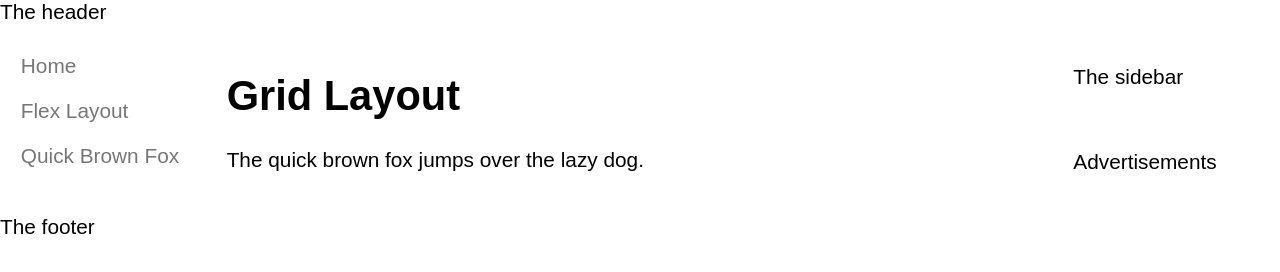
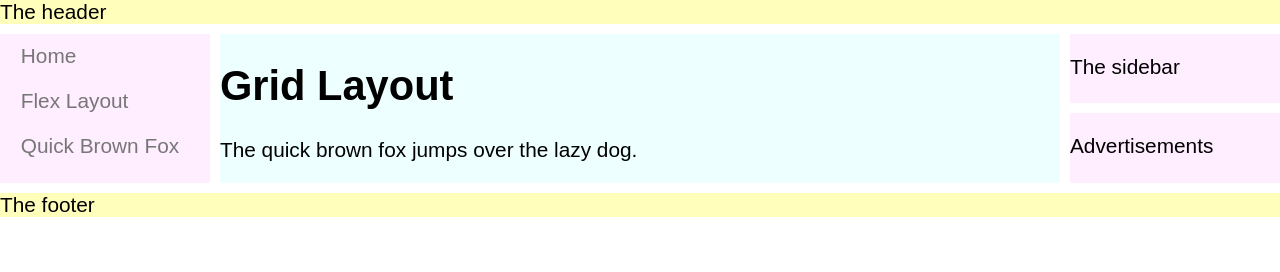
Before and after one commit to siuyin/hellocss, a plain HTML site: page static/grid.html in a window 1280 px wide. Drawn offline with Linux system fonts and the light colour scheme.

Commit message:
Updated css.

```diff
--- a/static/css/flex.css
+++ b/static/css/flex.css
@@ -1,7 +1,6 @@
 .custom-restricted-width {
 	/*display: inline-block;
 	 */
-	margin-top: 1em;
 	margin-right: 0.5em;
 }
 
@@ -14,3 +13,15 @@
 	display: inline-flex;
 	flex-direction: column;
 }
+
+nav {
+	background-color: #eff;
+}
+
+header  {
+	background-color: #ffc;
+}
+
+footer {
+	background-color: #ffc;
+}
--- a/static/css/grid.css
+++ b/static/css/grid.css
@@ -1,25 +1,31 @@
 .main-head {
     grid-area: header;
+    background-color: #ffb;
 }
 .content {
     grid-area: content;
+    background-color: #eff;
 }
 .main-nav {
     grid-area: nav;
+    background-color: #fef;
 }
-.side {
-    grid-area: sidebar;
+.sidebar {
+    grid-area: "sidebar";
+    background-color: #fef;
 }
 .ad {
     grid-area: ad;
+    background-color: #fef;
 }
 .main-footer {
     grid-area: footer;
+    background-color: #ffb;
 }
 
 .wrapper {
     display: grid;
-    grid-gap: 20px;
+    grid-gap: 10px;
     grid-template-areas:
         "header"
         "nav"
@@ -47,7 +53,8 @@
     }
     nav ul {
         display: flex;
-        justify-content: space-between;
+        /* justify-content: space-between;
+        */
     }
 }
 
--- a/static/grid.html
+++ b/static/grid.html
@@ -11,7 +11,7 @@
         <ul class="pure-menu-list">
             <li><a href="/" class="pure-menu-link">Home</a></li>
             <li><a href="/flex.html" class="pure-menu-link">Flex Layout</a></li>
-            <li><a href="#" class="pure-menu-link">Quick Brown Fox</a></li>
+            <li><a href="#" class="pure-menu-link" wrap>Quick Brown Fox</a></li>
         </ul>
     </nav>
     <article class="content">
```
